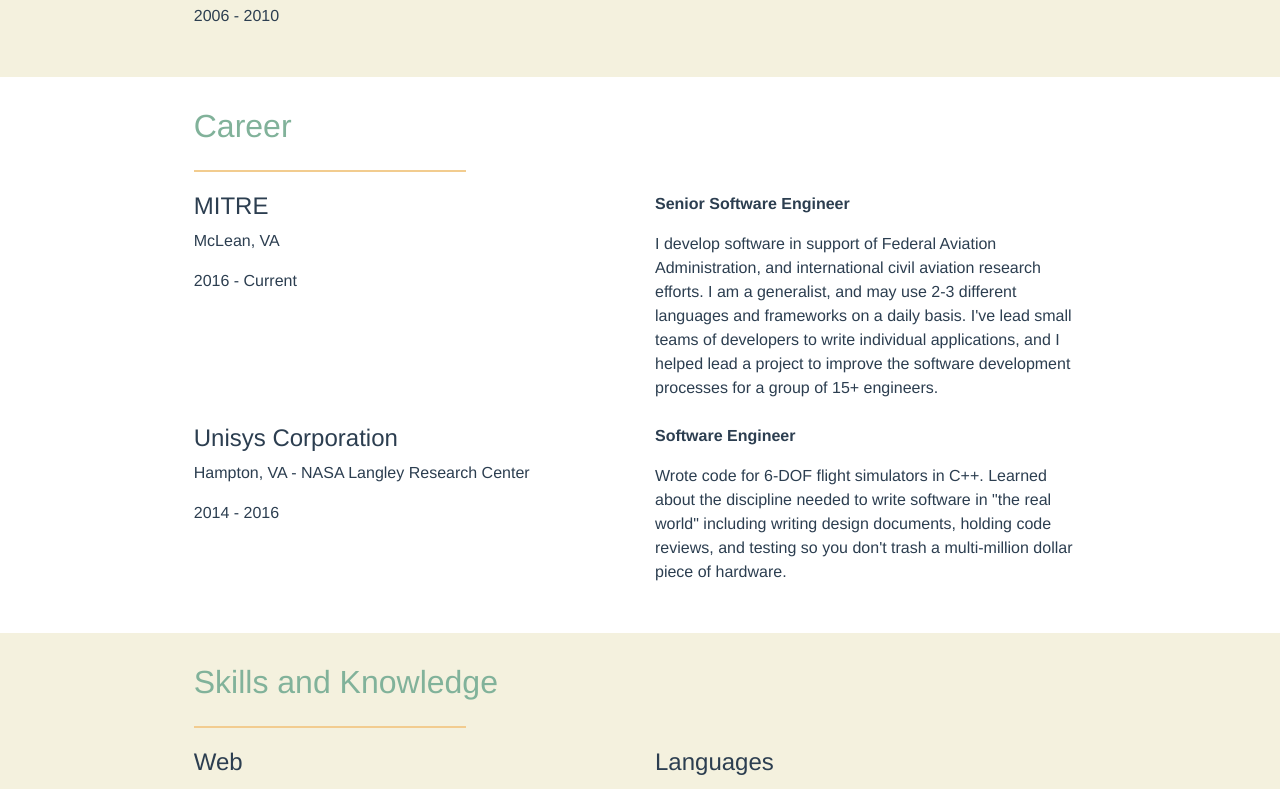
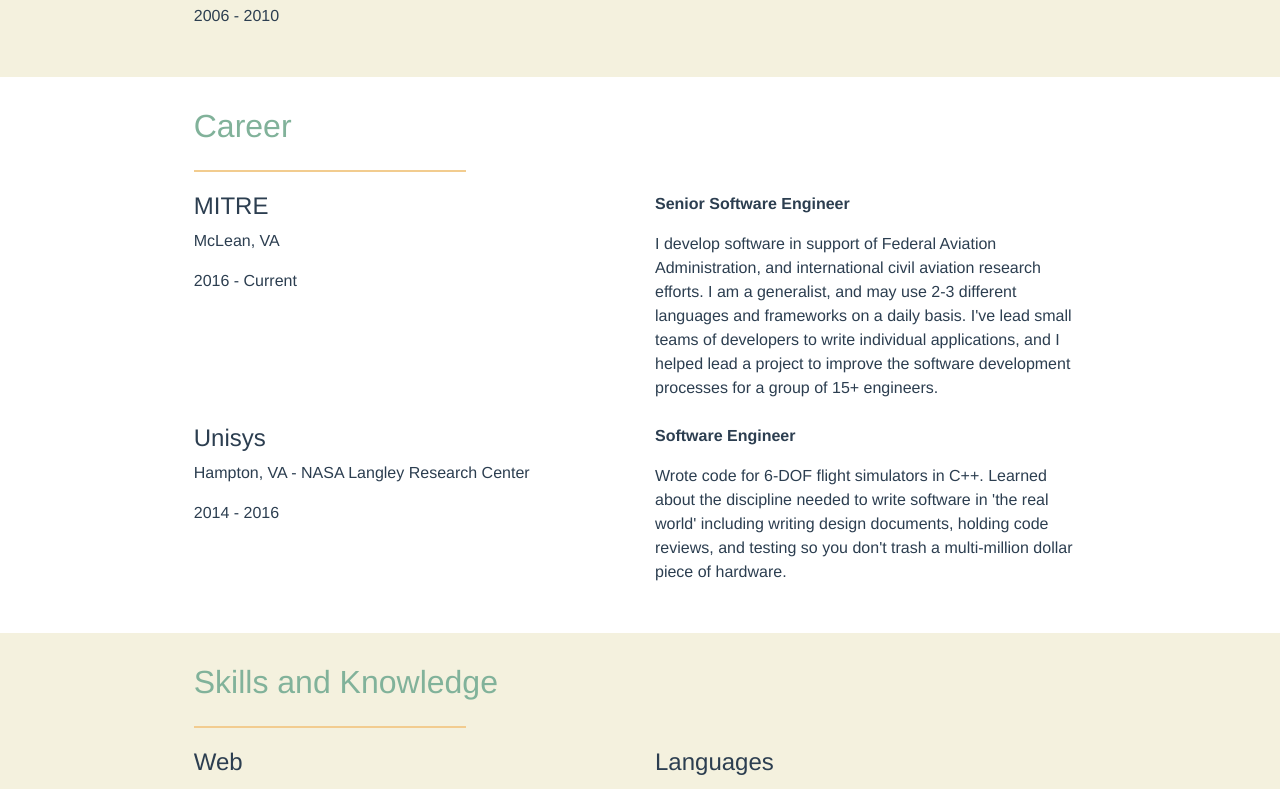
Before and after one commit to dcdrake/resume, a Vue app: page / in a window 1280 px wide. Shown: the part 536-1325 px from the top of the page. Built offline with nearby package versions, Linux system fonts and the light colour scheme.

Commit message:
created job component

```diff
--- /dev/null
+++ b/src/components/JobEntry.vue
@@ -0,0 +1,38 @@
+<template>
+  <b-row class="mb-2">
+    <b-col class="text-left">
+      <h4>{{ companyName }}</h4>
+      <p>{{ city }}, {{ state }}</p>
+      <p>{{ startYear }} - {{ endYear }}</p>
+    </b-col>
+    <b-col class="text-left">
+      <p>
+        <strong> {{ jobTitle }}</strong>
+      </p>
+      <p>
+        {{ description }}
+      </p>
+    </b-col>
+  </b-row>
+</template>
+
+<script lang="ts">
+import Vue from "vue";
+
+export default Vue.extend({
+  name: "JobEntry",
+  props: [
+    "companyName",
+    "city",
+    "state",
+    "startYear",
+    "endYear",
+    "jobTitle",
+    "description",
+  ],
+  components: {},
+});
+</script>
+
+<style>
+</style>
--- a/src/views/Home.vue
+++ b/src/views/Home.vue
@@ -52,40 +52,31 @@
       <b-col class="col-lg-9">
         <div class="section-header text-left">Career</div>
         <hr />
-        <b-row class="mb-2">
-          <b-col class="text-left">
-            <h4>MITRE</h4>
-            <p>McLean, VA</p>
-            <p>2016 - Current</p>
-          </b-col>
-          <b-col class="text-left">
-            <p><strong>Senior Software Engineer</strong></p>
-            <p>
-              I develop software in support of Federal Aviation Administration,
-              and international civil aviation research efforts. I am a
-              generalist, and may use 2-3 different languages and frameworks on
-              a daily basis. I've lead small teams of developers to write
-              individual applications, and I helped lead a project to improve
-              the software development processes for a group of 15+ engineers.
-            </p>
-          </b-col>
-        </b-row>
-        <b-row class="mb-2">
-          <b-col class="text-left">
-            <h4>Unisys Corporation</h4>
-            <p>Hampton, VA - NASA Langley Research Center</p>
-            <p>2014 - 2016</p>
-          </b-col>
-          <b-col class="text-left">
-            <p><strong>Software Engineer</strong></p>
-            <p>
-              Wrote code for 6-DOF flight simulators in C++. Learned about the
-              discipline needed to write software in "the real world" including
+        <job-entry
+          :companyName="'MITRE'"
+          :city="'McLean'"
+          :state="'VA'"
+          :startYear="2016"
+          :endYear="'Current'"
+          :jobTitle="'Senior Software Engineer'"
+          description="I develop software in support of Federal Aviation Administration,
+          and international civil aviation research efforts. I am a generalist, and may
+          use 2-3 different languages and frameworks on a daily basis. I've lead small
+          teams of developers to write individual applications, and I helped lead a project
+          to improve the software development processes for a group of 15+ engineers."
+        ></job-entry>
+        <job-entry
+          :companyName="'Unisys'"
+          :city="'Hampton'"
+          :state="'VA - NASA Langley Research Center'"
+          :startYear="2014"
+          :endYear="2016"
+          :jobTitle="'Software Engineer'"
+          description="Wrote code for 6-DOF flight simulators in C++. Learned about the
+              discipline needed to write software in 'the real world' including
               writing design documents, holding code reviews, and testing so you
-              don't trash a multi-million dollar piece of hardware.
-            </p>
-          </b-col>
-        </b-row>
+              don't trash a multi-million dollar piece of hardware."
+        ></job-entry>
       </b-col>
     </b-row>
     <b-row class="first-container justify-content-center">
@@ -141,11 +132,13 @@
 <script lang="ts">
 import Vue from "vue";
 import SchoolEntry from "@/components/SchoolEntry.vue";
+import JobEntry from "@/components/JobEntry.vue";
 
 export default Vue.extend({
   name: "Home",
 
   components: {
+    JobEntry,
     SchoolEntry,
   },
 });
```
